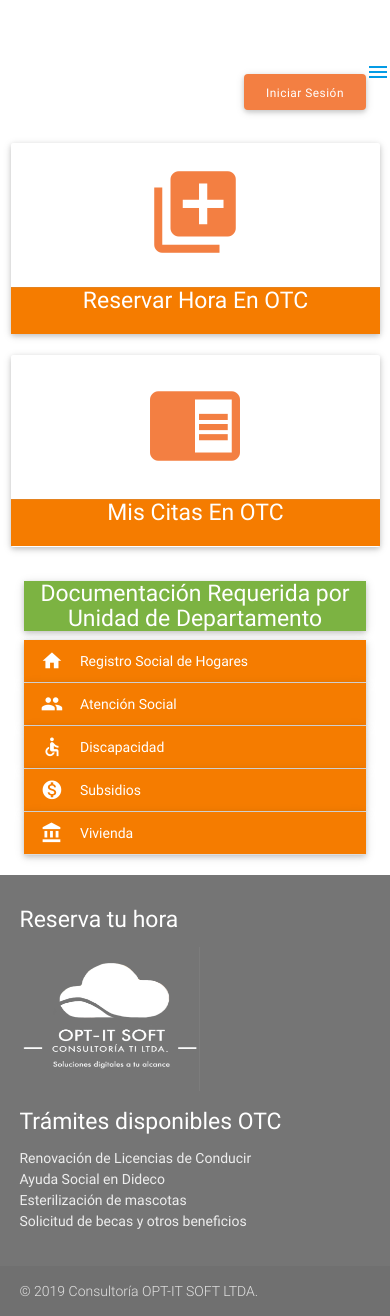
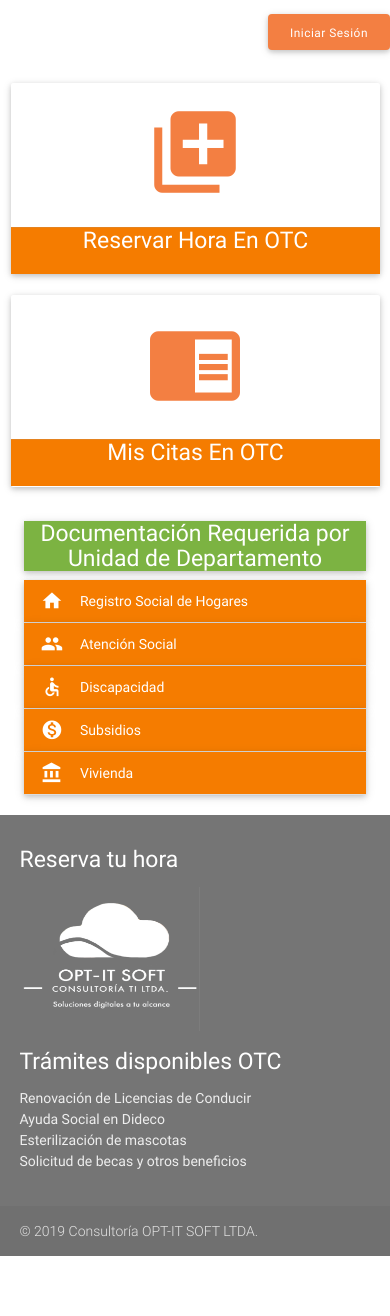
Before and after one commit to jparadae/On_Time, a Django app: page / in a window 390 px wide. After the commit the page ends 1256 px from the top, so only its background shows below. Run offline with Django 3.2, Linux system fonts and the light colour scheme; parts of the project's set-up code (start-up, migrations or seed data) failed here and were passed over; some libraries are stand-ins or nearby versions.

Commit message:
Eliminando el header y el boton mobile

```diff
--- a/templates/include/header.html
+++ b/templates/include/header.html
@@ -1,6 +1,6 @@
 {% load staticfiles %}
 
-<header class="header--featured row mt-4 mb-1 mx-4 d-none d-md-flex" role="banner">
+<!--<header class="header--featured row mt-4 mb-1 mx-4 d-none d-md-flex" role="banner">
             <div class="col-3 col-lg-5">
                 <div class="row">
                     <div class="col-12 col-lg-7 col-xl-5">
@@ -19,13 +19,13 @@
 
             </div>
 
-        </header>
+        </header>-->
 
 <header>
 	<div class="navbar-fixed">
 		<!--<nav style="overflow: initial;">-->
 			<div class="nav-wrapper #769e33 light-green darken-2"> <!--color nav-->
-				<a href="#" data-activates="mobile-demo" class="button-collapse right"><i class="material-icons">menu</i></a>
+				<!--<a href="#" data-activates="mobile-demo" class="button-collapse right"><i class="material-icons">menu</i></a>-->
 				<ul class="side-nav" id="mobile-demo">
 					<div class="no-paddidng">
 						{% if user.is_authenticated %}
```
